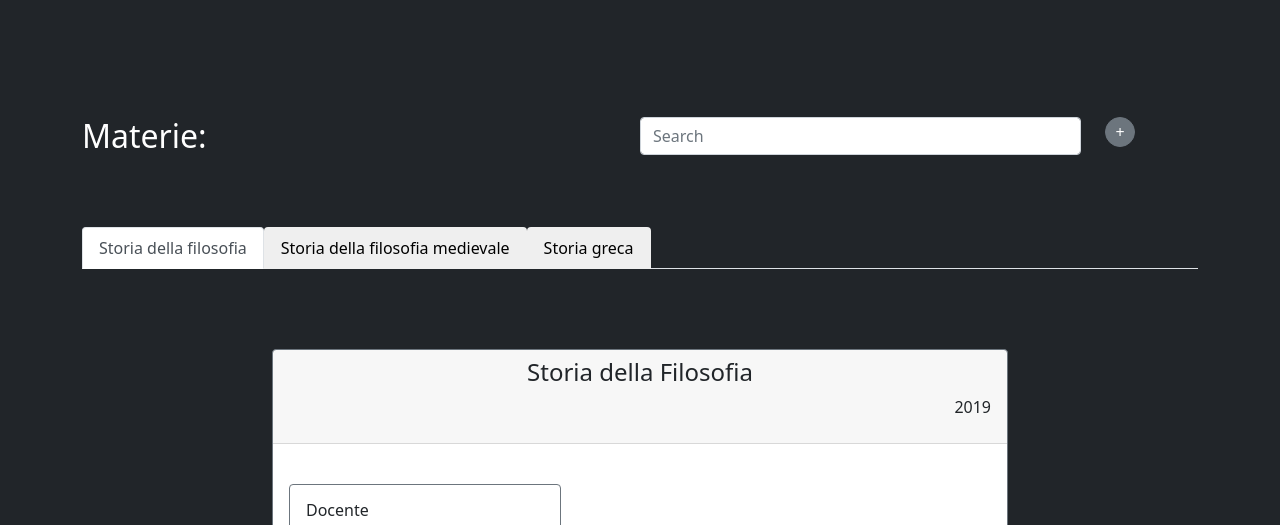
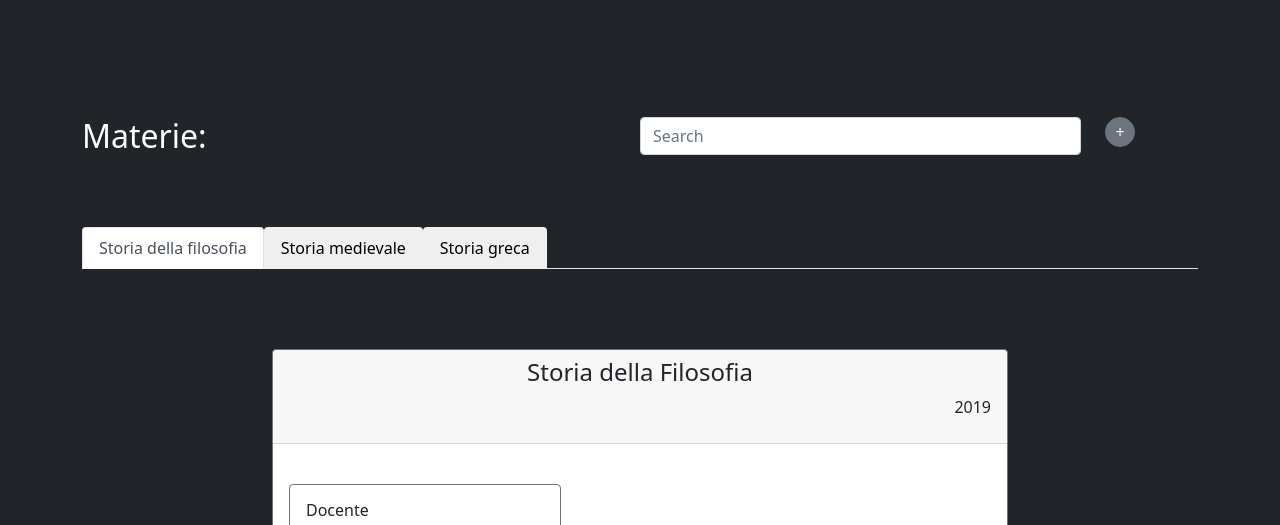
Before and after one commit to unianswer/unianswer.github.io, a plain HTML site: page Materie.html in a window 1280 px wide. Shown: the part 227-752 px from the top of the page. Drawn offline with nearby package versions, Linux system fonts and the light colour scheme; files that its build step writes are made by us from their sources.

Commit message:
Add files via upload

```diff
--- a/Materie.html
+++ b/Materie.html
@@ -130,7 +130,7 @@
           <nav>
   <div class="nav nav-tabs" id="nav-tab" role="tablist">
     <button class="nav-link active" id="nav-home-tab" data-bs-toggle="tab" data-bs-target="#nav-home" type="button" role="tab" aria-controls="nav-home" aria-selected="true">Storia della filosofia</button>
-    <button class="nav-link" id="nav-profile-tab" data-bs-toggle="tab" data-bs-target="#nav-profile" type="button" role="tab" aria-controls="nav-profile" aria-selected="false">Storia della filosofia medievale</button>
+    <button class="nav-link" id="nav-profile-tab" data-bs-toggle="tab" data-bs-target="#nav-profile" type="button" role="tab" aria-controls="nav-profile" aria-selected="false">Storia medievale</button>
     <button class="nav-link" id="nav-contact-tab" data-bs-toggle="tab" data-bs-target="#nav-contact" type="button" role="tab" aria-controls="nav-contact" aria-selected="false">Storia greca</button>
   </div>
 </nav>
```
